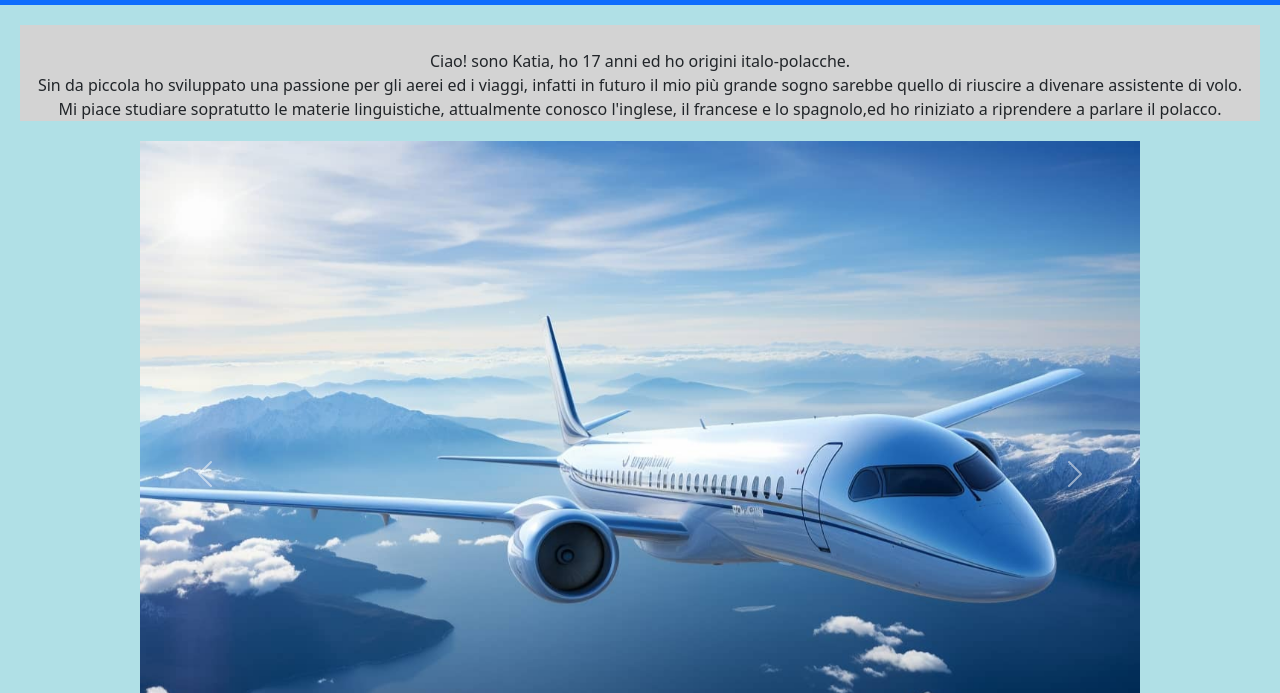
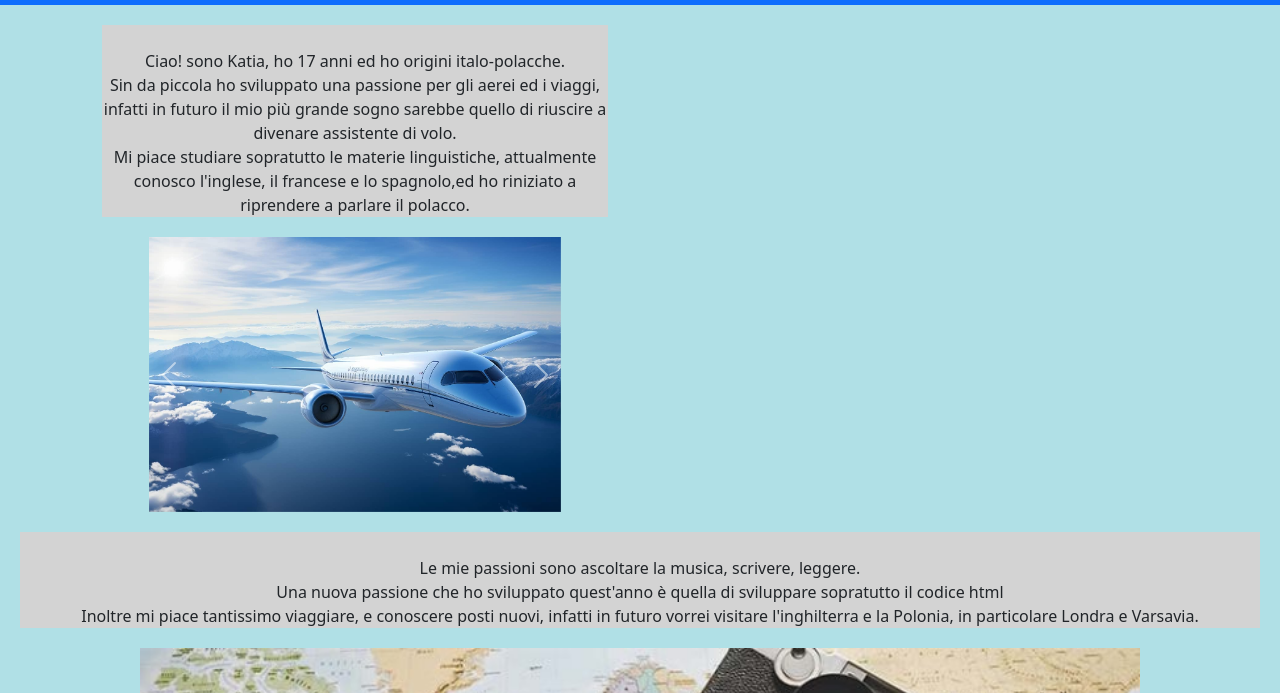
Before and after one commit to katiamarrese/katiamarrese.github.io, a plain HTML site: page index.html in a window 1280 px wide. Shown: the part 107-800 px from the top of the page. Drawn offline with nearby package versions, Linux system fonts and the light colour scheme.

Commit message:
Update index.html

```diff
--- a/index.html
+++ b/index.html
@@ -33,7 +33,9 @@
             </nav>
          </header>
          <main>
-            <section id="page1">
+            <section id="page1" class= "container">
+	    <div class ="row">
+	    <div class="col-md-6">
                <p class= "paragraph">
                   <br>
                   Ciao! sono Katia, ho 17 anni ed ho origini italo-polacche. </br>
```
